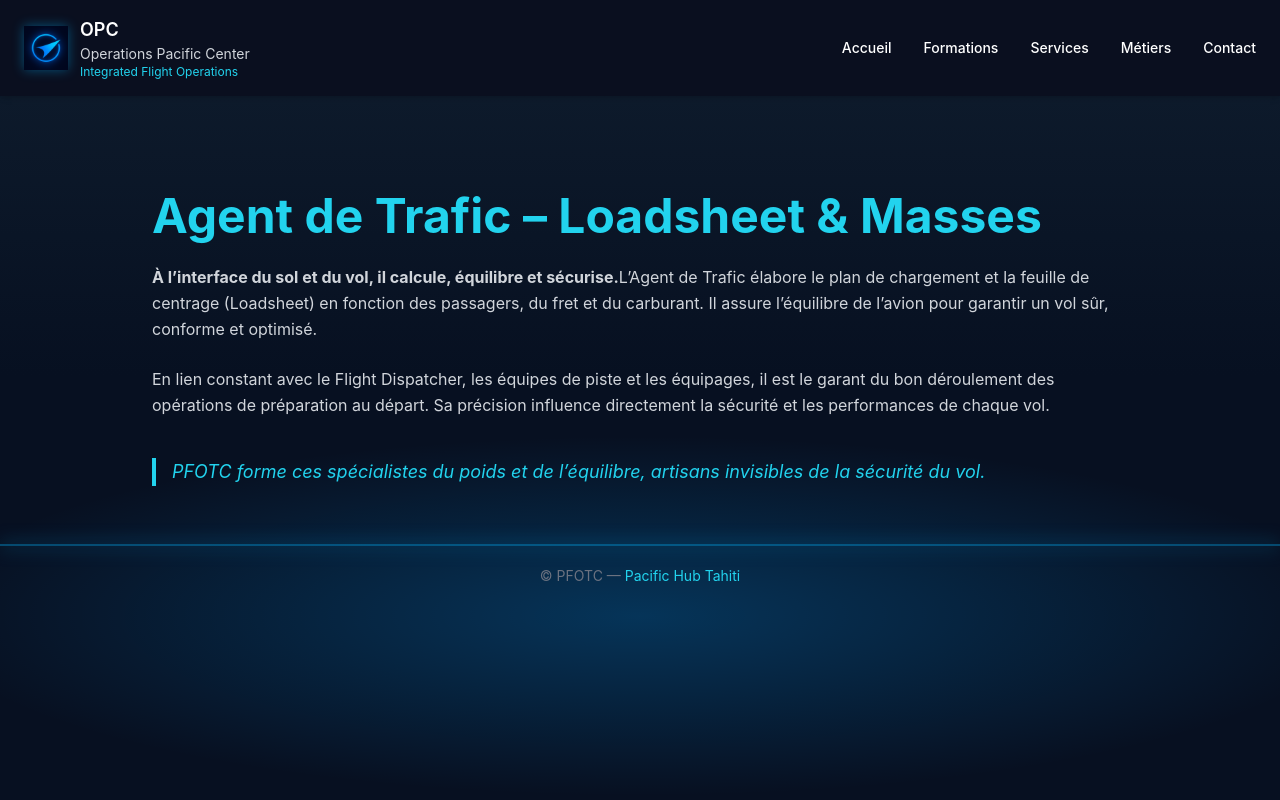
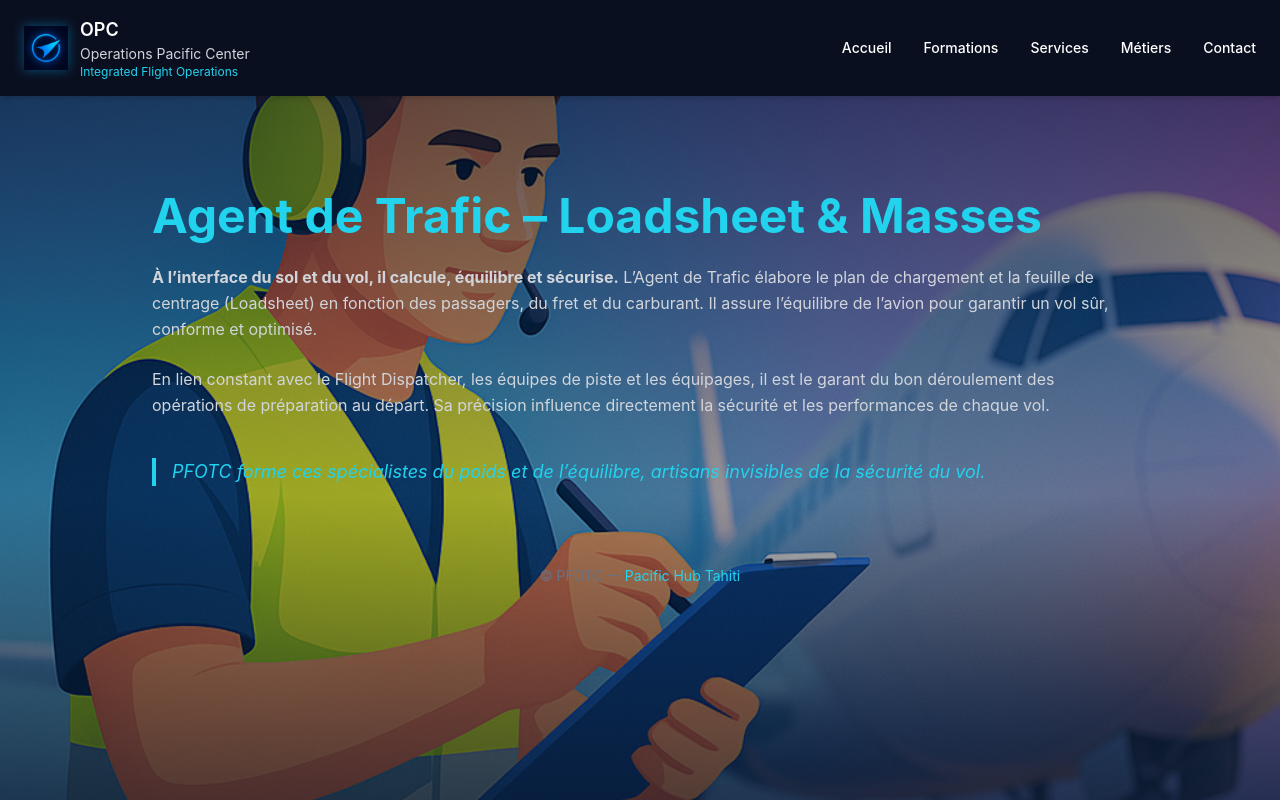
Before and after one commit to Ariitea1/opc-site-operations-pacific-center, a Next.js app: page /metiers/agent-trafic in a window 1280 px wide. Shown: the top 800 px of the page. Built offline with nearby package versions, Linux system fonts and the light colour scheme.

Commit message:
Update page.tsx

```diff
--- a/app/metiers/agent-trafic/page.tsx
+++ b/app/metiers/agent-trafic/page.tsx
@@ -3,32 +3,25 @@
 export default function AgentTraficPage() {
   return (
     <main className="relative overflow-hidden bg-[#071021] text-white min-h-screen">
-      <div
-        aria-hidden
-        className="pointer-events-none absolute inset-0 z-0"
-        style={{
-          background:
-            "radial-gradient(1200px 300px at 50% 65%, rgba(0,160,255,.25), rgba(0,160,255,0) 60%), linear-gradient(#0d1a2b, #071021 35%)",
-        }}
-      />
-      <div
-        aria-hidden
-        className="pointer-events-none absolute left-0 right-0 z-0"
-        style={{
-          top: "56%",
-          height: "2px",
-          boxShadow: "0 0 18px rgba(0,180,255,.7)",
-          background: "rgba(0,180,255,.35)",
-        }}
+
+      {/* === IMAGE DE FOND === */}
+      <img
+        src="/images/lm_opc.png"
+        alt="Agent de Trafic / Loadsheet"
+        className="absolute inset-0 w-full h-full object-cover brightness-95 z-0"
       />
 
-      <div className="relative z-10 px-6 py-24 max-w-5xl mx-auto">
+      {/* === DÉGRADÉ DE CONTRASTE === */}
+      <div className="absolute inset-0 bg-gradient-to-b from-[#071021]/60 via-[#071021]/30 to-[#071021]/80 z-10" />
+
+      {/* === CONTENU === */}
+      <div className="relative z-20 px-6 py-24 max-w-5xl mx-auto">
         <h1 className="text-4xl md:text-5xl font-bold mb-6 text-cyan-400">
           Agent de Trafic – Loadsheet & Masses
         </h1>
 
         <p className="text-gray-300 mb-6 leading-relaxed">
-          <strong>À l’interface du sol et du vol, il calcule, équilibre et sécurise.</strong>
+          <strong>À l’interface du sol et du vol, il calcule, équilibre et sécurise.</strong>{' '}
           L’Agent de Trafic élabore le plan de chargement et la feuille de centrage (Loadsheet)
           en fonction des passagers, du fret et du carburant.
           Il assure l’équilibre de l’avion pour garantir un vol sûr, conforme et optimisé.
@@ -41,7 +34,8 @@ export default function AgentTraficPage() {
         </p>
 
         <blockquote className="mt-10 text-cyan-400 text-lg italic border-l-4 border-cyan-400 pl-4">
-          PFOTC forme ces spécialistes du poids et de l’équilibre, artisans invisibles de la sécurité du vol.
+          PFOTC forme ces spécialistes du poids et de l’équilibre, artisans invisibles
+          de la sécurité du vol.
         </blockquote>
 
         <footer className="mt-20 text-sm text-gray-500 text-center">
```
